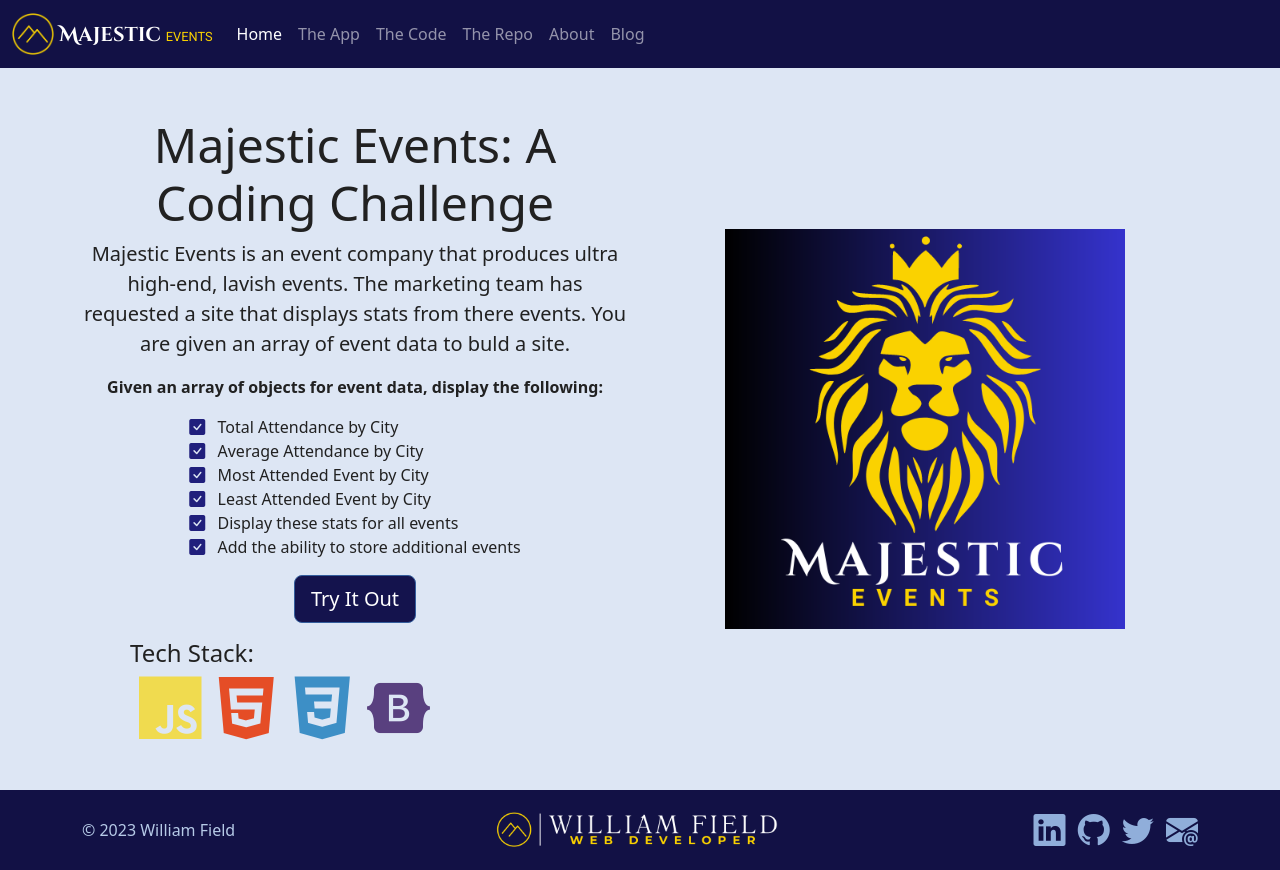
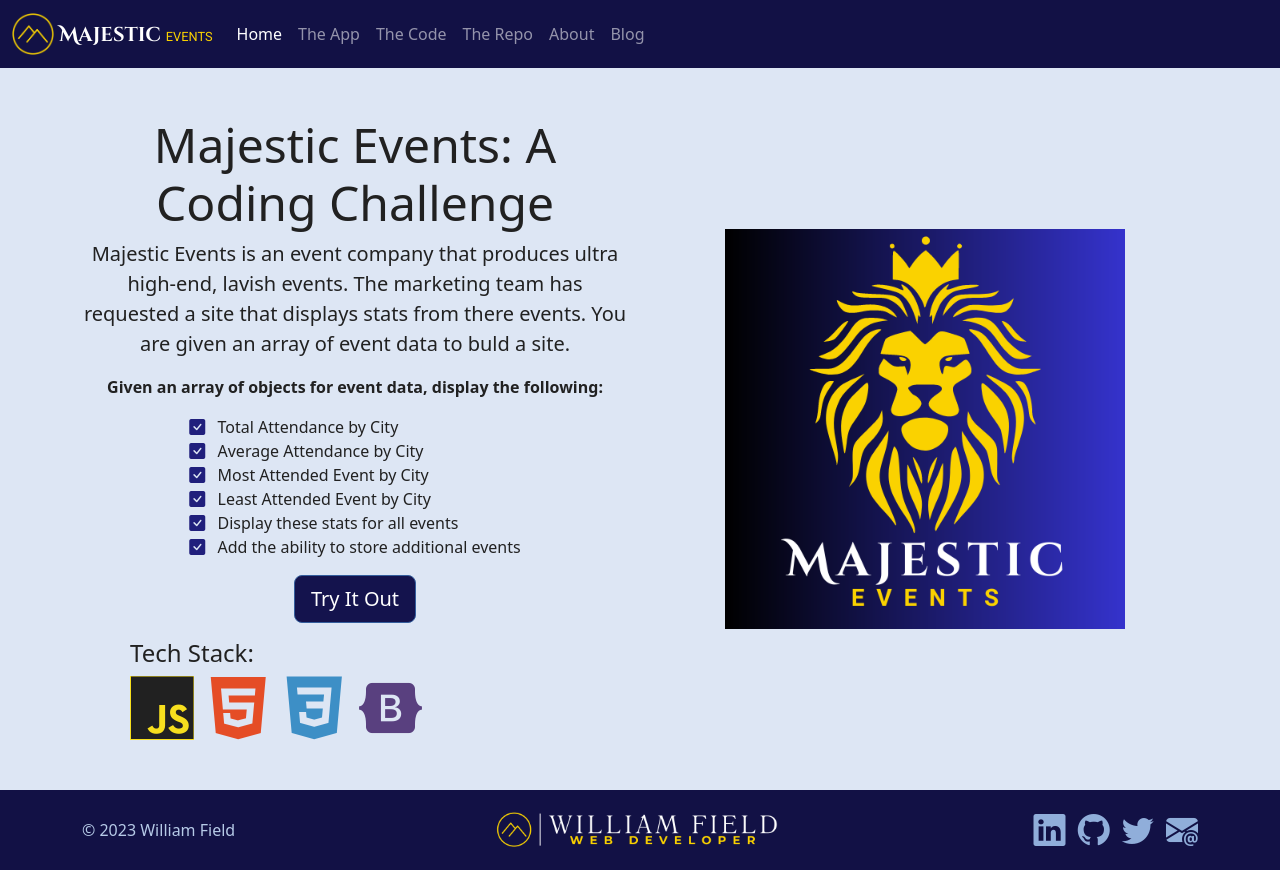
Before and after one commit to Fjeldhammer/a.MajesticEvents, a plain HTML site: page index.html in a window 1280 px wide. Drawn offline with nearby package versions, Linux system fonts and the light colour scheme; a web font is replaced by a local one.

Commit message:
fix icon

```diff
--- a/css/site.css
+++ b/css/site.css
@@ -116,6 +116,11 @@
     padding-right: .5rem;
 }
 
+.devicon {
+    font-size: 4rem;
+    background-color: #f7df1e;
+}
+
 .devicons {
     font-size: 4rem;
     padding-left: .5rem;
--- a/index.html
+++ b/index.html
@@ -120,7 +120,7 @@
                 <div class="text-start mt-3 px-sm-5">
                     <h4>Tech Stack:</h4>
                     <div>
-                        <i class="devicon-javascript-plain colored devicons"></i>
+                        <i class="devicon-javascript-plain devicon"></i>
                         <i class="devicon-html5-plain colored devicons"></i>
                         <i class="devicon-css3-plain colored devicons"></i>
                         <i class="devicon-bootstrap-plain colored devicons"></i>
```
